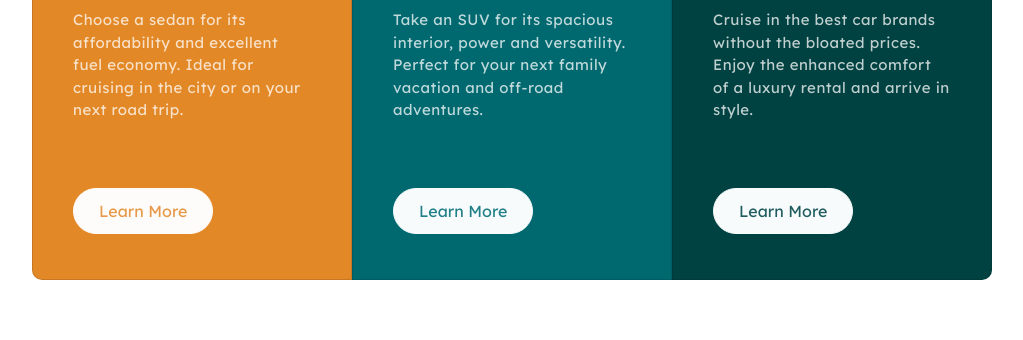
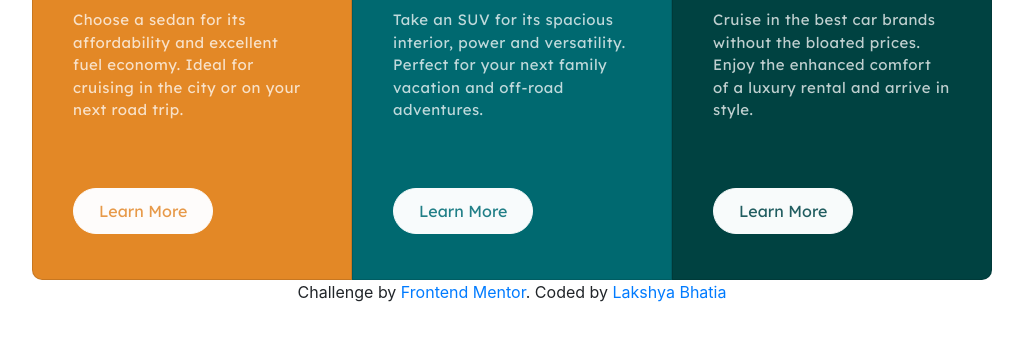
Before and after one commit to Memerald/Memerald, a plain HTML site: page index.html in a window 1280 px wide. Shown: the part 184-524 px from the top of the page, without its empty margins (128-1151 px from the left). Drawn offline with nearby package versions, Linux system fonts and the light colour scheme.

Commit message:
Update index.html

```diff
--- a/index.html
+++ b/index.html
@@ -63,9 +63,9 @@
         </div>
     </div>
 
-    <!--<div style="text-align: center;">
+    <div style="text-align: center;">
         Challenge by <a href="https://www.frontendmentor.io?ref=challenge" target="_blank">Frontend Mentor</a>.
-        Coded by <a href="#">Lakshya Bhatia</a>.-->
+        Coded by <a href="https://www.frontendmentor.io/profile/Memerald">Lakshya Bhatia</a>
     </div>
 </body>
 
```
